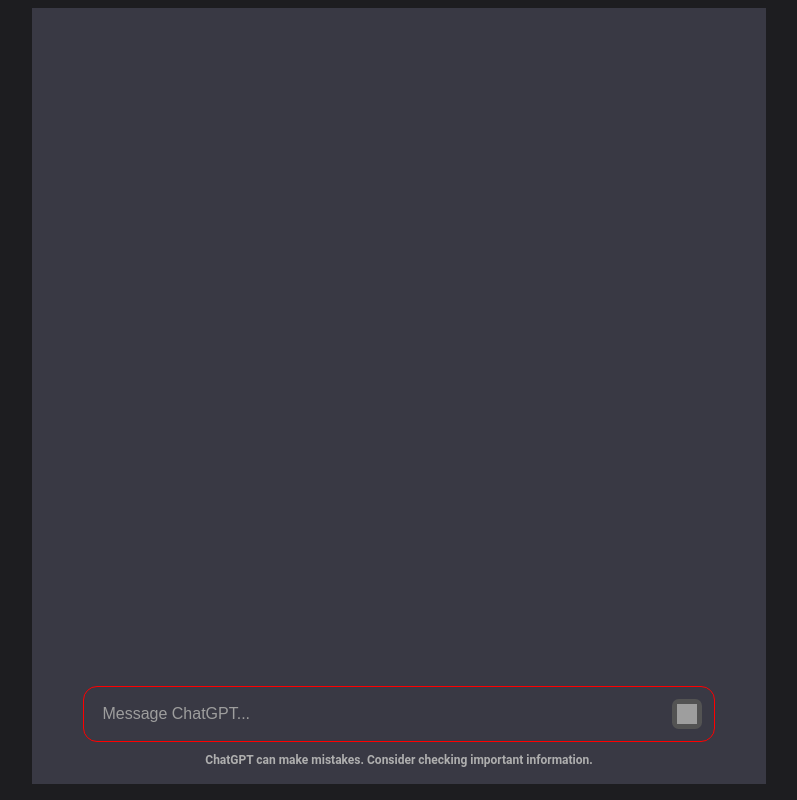
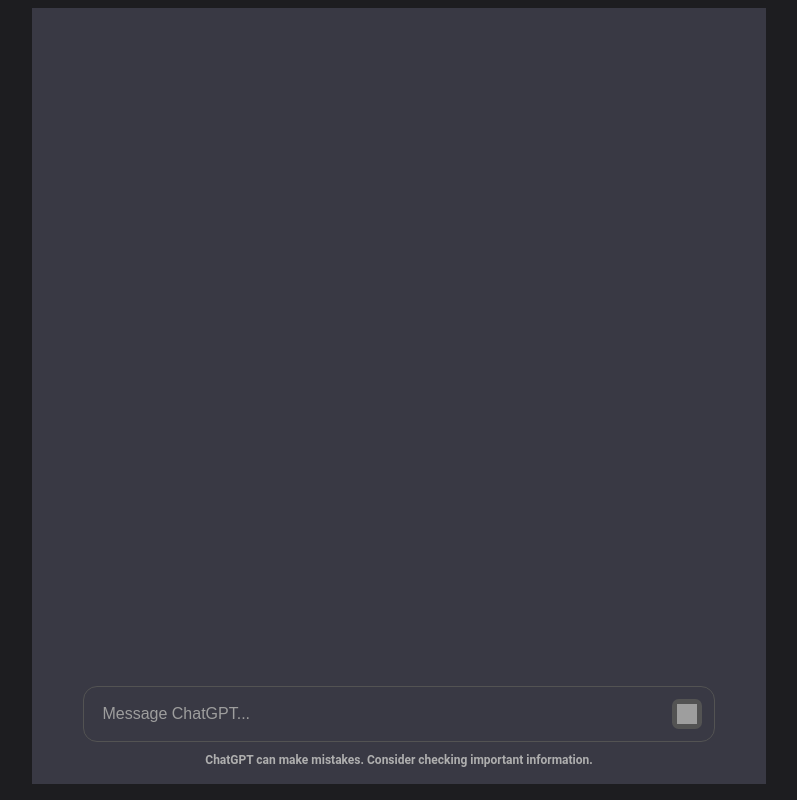
Before and after one commit to Didenko1998/ChatGPT, a plain HTML site: page index.html in a window 1280 px wide. Shown: the whole page, without its empty margins (241-1038 px from the left). Drawn offline with Linux system fonts and the light colour scheme; grey boxes are pictures that could not be loaded.

Commit message:
Update style.css

```diff
--- a/style.css
+++ b/style.css
@@ -44,9 +44,6 @@
     color: #9e9e9e;
 }
 input {
-    width: 80%;
-    height: 50px;
-    margin-left: 0;
     font-weight: 500;
     background: #393944;
     border-style: none;
@@ -58,7 +55,7 @@
     width: 82%;
     height: 54px;
     text-align: center;
-    border: 1px solid red;
+    border: 1px solid rgb(83, 83, 83);
     background: #393944;
     border-radius: 14px;
     display: flex;
```
